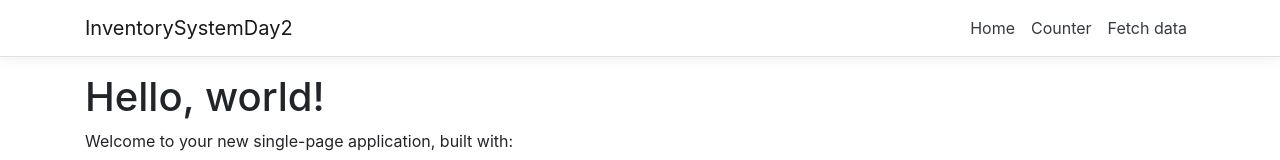
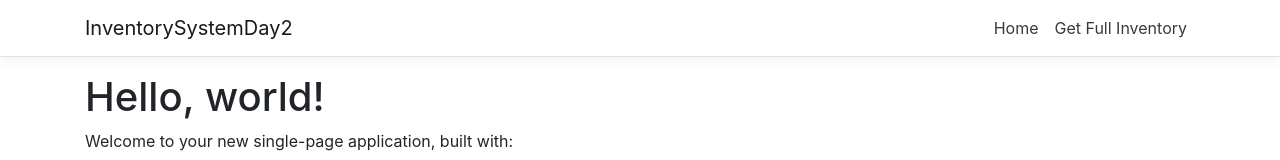
Before and after one commit to Atinder-Pal/dotnet-core-assignment---inventory-system, a React (Create React App) app in the folder ClientApp/: page / in a window 1280 px wide. Shown: the top 160 px of the page. Built offline with nearby package versions, Linux system fonts and the light colour scheme.

Commit message:
Added Link to GetFullInventory Component in App.js

```diff
--- a/ClientApp/src/App.js
+++ b/ClientApp/src/App.js
@@ -2,8 +2,8 @@ import React, { Component } from 'react';
 import { Route } from 'react-router';
 import { Layout } from './components/Layout';
 import { Home } from './components/Home';
-import { FetchData } from './components/FetchData';
-import { Counter } from './components/Counter';
+import { GetFullInventory } from './components/GetFullInventory';
+
 
 import './custom.css'
 
@@ -14,8 +14,8 @@ export default class App extends Component {
     return (
       <Layout>
         <Route exact path='/' component={Home} />
-        <Route path='/counter' component={Counter} />
-        <Route path='/fetch-data' component={FetchData} />
+        <Route path='/get-inventory' component={GetFullInventory} />
+
       </Layout>
     );
   }
--- a/ClientApp/src/components/GetFullInventory.js
+++ b/ClientApp/src/components/GetFullInventory.js
@@ -26,7 +26,7 @@ function GetFullInventory(props) {
                             <td>{product.id}</td>
                             <td>{product.name}</td>
                             <td>{product.quantity}</td>
-                            <td>{product.discontinued}</td>
+                            <td>{ (product.discontinued === false )? <span>Active </span> : <span>Discontinued </span>}</td>
                         </tr>
                     )}
                 </tbody>
@@ -61,4 +61,4 @@ function GetFullInventory(props) {
     );
 }
 
-export { GetProducts };
+export { GetFullInventory };
--- a/ClientApp/src/components/NavMenu.js
+++ b/ClientApp/src/components/NavMenu.js
@@ -34,11 +34,9 @@ export class NavMenu extends Component {
                   <NavLink tag={Link} className="text-dark" to="/">Home</NavLink>
                 </NavItem>
                 <NavItem>
-                  <NavLink tag={Link} className="text-dark" to="/counter">Counter</NavLink>
+                  <NavLink tag={Link} className="text-dark" to="/get-inventory">Get Full Inventory</NavLink>
                 </NavItem>
-                <NavItem>
-                  <NavLink tag={Link} className="text-dark" to="/fetch-data">Fetch data</NavLink>
-                </NavItem>
+
               </ul>
             </Collapse>
           </Container>
```
